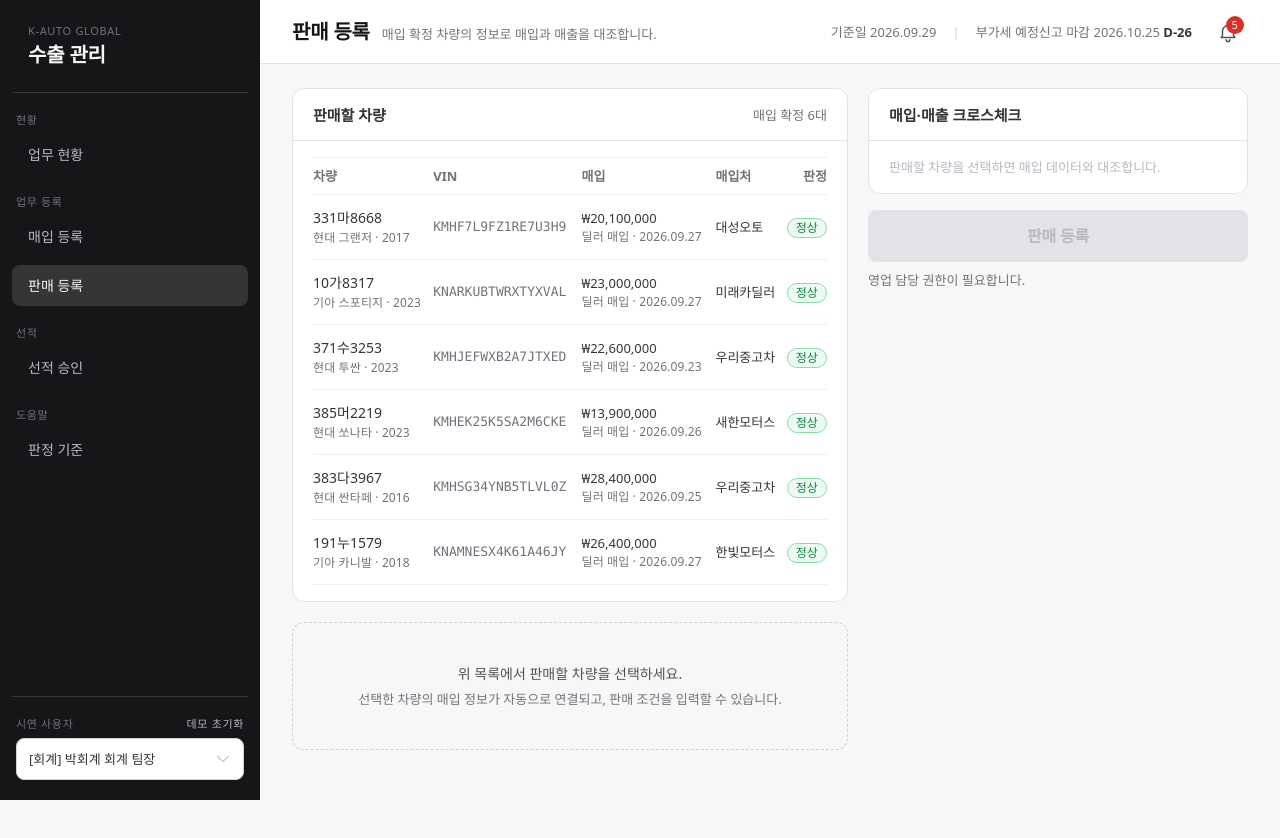
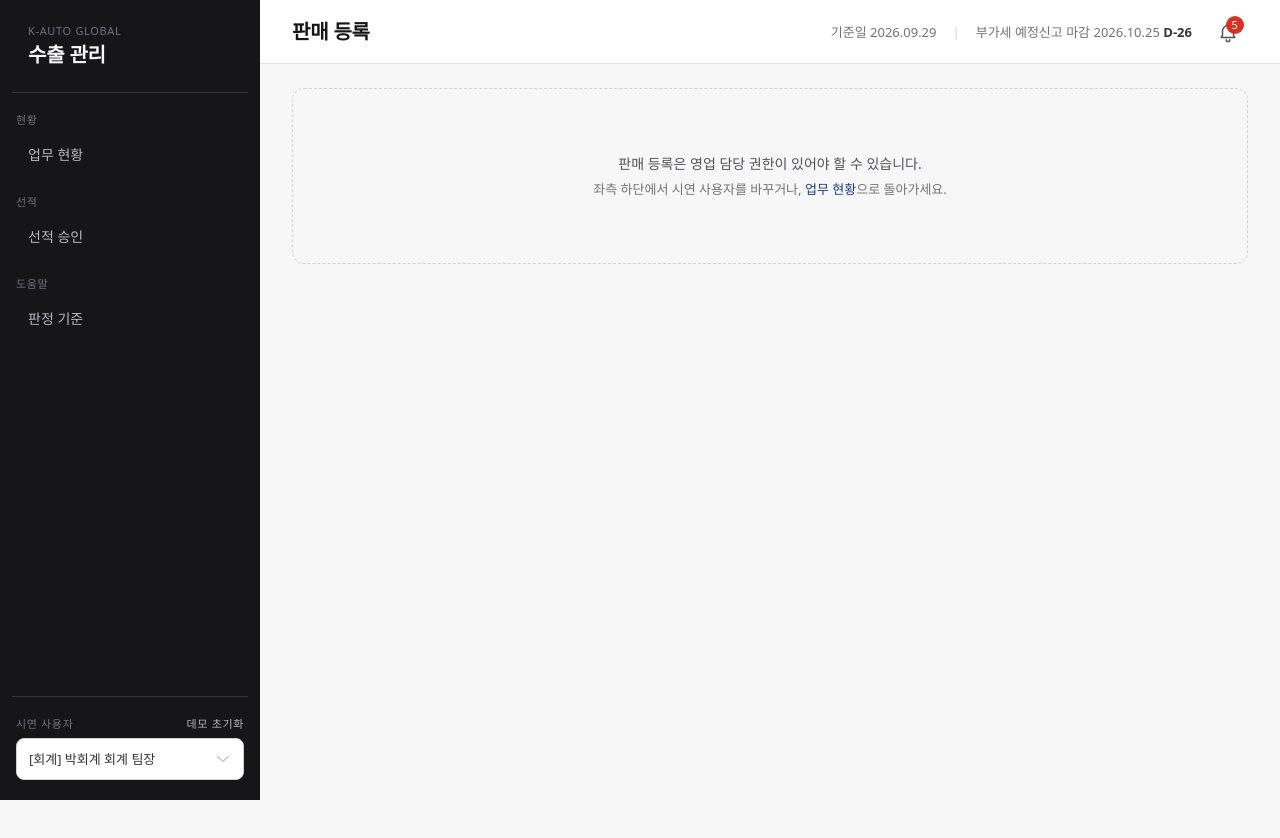
Before and after one commit to MEGUMMY1/export-erp, a React (Vite) app: page /sales/new in a window 1280 px wide. Shown: the top 838 px of the page. After the commit the page ends 800 px from the top, so only its background shows below. Built offline with nearby package versions, Linux system fonts and the light colour scheme; a web font is replaced by a local one.

Commit message:
feat: 매입·판매 등록 화면은 권한 있는 역할에게만 메뉴 노출, 직접 접근 시 안내

```diff
--- a/src/App.tsx
+++ b/src/App.tsx
@@ -1,5 +1,6 @@
 import { Navigate, Route, Routes } from 'react-router'
 import { AppLayout } from './components/layout/AppLayout'
+import { RequirePermission } from './components/layout/RequirePermission'
 import { Toaster } from './components/ui'
 import { GuidePage } from './pages/guide/GuidePage'
 import { PurchasePage } from './pages/purchase/PurchasePage'
@@ -15,8 +16,22 @@ function App() {
         <Route element={<AppLayout />}>
           <Route index element={<Navigate to="/workbench" replace />} />
           <Route path="/workbench" element={<WorkbenchPage />} />
-          <Route path="/purchases/new" element={<PurchasePage />} />
-          <Route path="/sales/new" element={<SalePage />} />
+          <Route
+            path="/purchases/new"
+            element={
+              <RequirePermission permission="REGISTER_PURCHASE" title="매입 등록">
+                <PurchasePage />
+              </RequirePermission>
+            }
+          />
+          <Route
+            path="/sales/new"
+            element={
+              <RequirePermission permission="REGISTER_SALE" title="판매 등록">
+                <SalePage />
+              </RequirePermission>
+            }
+          />
           <Route path="/shipments" element={<ShipmentsPage />} />
           <Route path="/vehicles/:id" element={<VehicleDetailPage />} />
           <Route path="/guide" element={<GuidePage />} />
--- a/src/components/layout/AppLayout.tsx
+++ b/src/components/layout/AppLayout.tsx
@@ -2,6 +2,7 @@ import { useEffect, useRef, useState } from 'react'
 import { NavLink, Outlet, useLocation, useNavigate } from 'react-router'
 import { ROLE_LABEL, TODAY } from '@/domain/constants'
 import { dday, formatDate } from '@/domain/format'
+import { can, type Permission } from '@/domain/rules'
 import { cn } from '@/lib/cn'
 import { useCurrentUser, useData, useErpStore } from '@/store'
 import { Dropdown, Modal, toast } from '@/components/ui'
@@ -9,13 +10,14 @@ import { isUnread, notificationsFor } from '@/domain/notifications'
 import { NotificationCenter } from './NotificationCenter'
 import { usePageTitleStore } from './pageTitle'
 
-const NAV = [
+// 등록 화면은 권한이 있는 역할에게만 메뉴를 보여준다 (조회 화면은 모두에게)
+const NAV: { section: string; items: { to: string; label: string; permission?: Permission }[] }[] = [
   { section: '현황', items: [{ to: '/workbench', label: '업무 현황' }] },
   {
     section: '업무 등록',
     items: [
-      { to: '/purchases/new', label: '매입 등록' },
-      { to: '/sales/new', label: '판매 등록' },
+      { to: '/purchases/new', label: '매입 등록', permission: 'REGISTER_PURCHASE' },
+      { to: '/sales/new', label: '판매 등록', permission: 'REGISTER_SALE' },
     ],
   },
   { section: '선적', items: [{ to: '/shipments', label: '선적 승인' }] },
@@ -31,6 +33,9 @@ export function AppLayout() {
   const { pathname } = useLocation()
   const navigate = useNavigate()
   const [resetOpen, setResetOpen] = useState(false)
+  const nav = NAV.map((group) => ({ ...group, items: group.items.filter((n) => !n.permission || can(user.role, n.permission)) })).filter(
+    (group) => group.items.length > 0,
+  )
 
   // 화면이 바뀌면 맨 위부터 보여준다
   useEffect(() => {
@@ -55,7 +60,7 @@ export function AppLayout() {
           <p className="mt-1 text-title-md text-gray-10">수출 관리</p>
         </div>
         <nav className="flex flex-col gap-5 py-5">
-          {NAV.map((group) => (
+          {nav.map((group) => (
             <div key={group.section} className="flex flex-col gap-2">
               <p className="px-1 text-label-xs text-gray-70">{group.section}</p>
               {group.items.map((n) => (
--- /dev/null
+++ b/src/components/layout/RequirePermission.tsx
@@ -0,0 +1,31 @@
+import type { ReactNode } from 'react'
+import { Link } from 'react-router'
+import { can, permissionHint, type Permission } from '@/domain/rules'
+import { useCurrentUser } from '@/store'
+import { usePageTitle } from './pageTitle'
+
+/**
+ * 등록 화면 접근 제한 — 권한이 없는 역할은 입력 폼 대신 안내만 본다.
+ * 조회 화면은 협업을 위해 열어 두고, 쓰기는 버튼 비활성화 + 스토어 저장 시점 재검증으로 막는다.
+ */
+export function RequirePermission({ permission, title, children }: { permission: Permission; title: string; children: ReactNode }) {
+  const user = useCurrentUser()
+  if (can(user.role, permission)) return children
+  return <NoPermission permission={permission} title={title} />
+}
+
+function NoPermission({ permission, title }: { permission: Permission; title: string }) {
+  usePageTitle(title)
+  return (
+    <div className="rounded-xl border border-dashed border-gray-40 px-5 py-16 text-center">
+      <p className="text-body-md-m text-gray-80">{title}은 {permissionHint(permission)}이 있어야 할 수 있습니다.</p>
+      <p className="mt-1 text-caption-md text-gray-70">
+        좌측 하단에서 시연 사용자를 바꾸거나,{' '}
+        <Link to="/workbench" className="text-brand-70 hover:underline">
+          업무 현황
+        </Link>
+        으로 돌아가세요.
+      </p>
+    </div>
+  )
+}
--- a/src/pages/purchase/PurchasePage.tsx
+++ b/src/pages/purchase/PurchasePage.tsx
@@ -8,7 +8,6 @@ import { CONFIRM_BLOCKERS, CURRENCY_DECIMALS, PURCHASE_TYPE_LABEL, TODAY } from
 import { nowStamp } from '@/domain/format'
 import { evaluateGates, riskOf } from '@/domain/gates'
 import { applyDraft, isHandoverDone, PREVIEW_IDS, validateDraft, type PurchaseDraft } from '@/domain/purchaseDraft'
-import { can, permissionHint } from '@/domain/rules'
 import type { PurchaseType } from '@/domain/types'
 import { calcVat } from '@/domain/vat'
 import { lookupVin, normalizeVin, VIN_PATTERN } from '@/domain/vin'
@@ -90,7 +89,6 @@ export function PurchasePage() {
   // 도난·압류·저당 차량은 등록 자체를 막는다 (해제 확인 후 재조회)
   const vinBlocked = !!vc && (vc.theft || vc.seizure || vc.lien)
   const missingVatEvidence = data.policy.vatEvidence[draft.purchaseType].some((k) => !draft.evidences.some((e) => e.kind === k))
-  const allowed = can(user.role, 'REGISTER_PURCHASE')
   // VIN은 17자리를 다 입력하면 형식(I·O·Q)·중복 오류를 바로 보여준다
   const vinError = draft.vin.length === 17 ? invalid.find((r) => r.includes('VIN')) : undefined
   const confirmDisabledReason = !isHandoverDone(draft)
@@ -256,20 +254,18 @@ export function PurchasePage() {
           missingFields={invalid.length}
         />
         <div className="flex flex-col gap-2">
-          <Button size="lg" disabled={!allowed || vinBlocked || invalid.length > 0} onClick={() => submit(false)}>
+          <Button size="lg" disabled={vinBlocked || invalid.length > 0} onClick={() => submit(false)}>
             매입 등록
           </Button>
           <Button
             size="lg"
             variant="outlined"
-            disabled={!allowed || vinBlocked || invalid.length > 0 || !!confirmDisabledReason}
+            disabled={vinBlocked || invalid.length > 0 || !!confirmDisabledReason}
             onClick={() => submit(true)}
           >
             등록 후 매입 확정
           </Button>
-          {!allowed ? (
-            <p className="text-caption-md text-gray-70">{permissionHint('REGISTER_PURCHASE')}이 필요합니다.</p>
-          ) : vinBlocked ? null : invalid.length > 0 ? (
+          {vinBlocked ? null : invalid.length > 0 ? (
             <p className="text-caption-md text-gray-70">필수 항목(*)을 모두 입력하면 등록할 수 있습니다.</p>
           ) : (
             <p className="text-caption-md text-gray-70">{confirmDisabledReason ?? '제출된 증빙은 회계 검증을 거쳐 매입세액으로 확보됩니다.'}</p>
--- a/src/pages/sale/SalePage.tsx
+++ b/src/pages/sale/SalePage.tsx
@@ -6,7 +6,6 @@ import { Button, Dropdown, NumberField, TextField, toast } from '@/components/ui
 import { CURRENCY_DECIMALS, EVIDENCE_LABEL, PURCHASE_TYPE_LABEL, TODAY } from '@/domain/constants'
 import { formatKRW, formatNumber, nowStamp } from '@/domain/format'
 import { evaluateGates, riskOf } from '@/domain/gates'
-import { can, permissionHint } from '@/domain/rules'
 import { applySale, isDoubleLoss, saleBlockReason, INCOTERMS, saleKrw, validateSale, type SaleDraft } from '@/domain/saleDraft'
 import type { Currency, TaxTreatment } from '@/domain/types'
 import { calcVat } from '@/domain/vat'
@@ -57,7 +56,6 @@ export function SalePage() {
   const invalid = validateSale(selectedId, draft, data)
   const saleBlock = saleBlockReason(selectedId, data)
   const doubleLoss = isDoubleLoss(selectedId, draft, data)
-  const allowed = can(user.role, 'REGISTER_SALE')
   const evidences = selectedId ? data.evidences.filter((e) => e.vehicleId === selectedId && e.status !== 'REJECTED') : []
 
   const submit = () => {
@@ -196,12 +194,10 @@ export function SalePage() {
           risk={preview?.risk}
         />
         <div className="flex flex-col gap-2">
-          <Button size="lg" disabled={!allowed || invalid.length > 0 || !!saleBlock} onClick={submit}>
+          <Button size="lg" disabled={invalid.length > 0 || !!saleBlock} onClick={submit}>
             판매 등록
           </Button>
-          {!allowed ? (
-            <p className="text-caption-md text-gray-70">{permissionHint('REGISTER_SALE')}이 필요합니다.</p>
-          ) : saleBlock ? (
+          {saleBlock ? (
             <p className="text-caption-md text-red-60">{saleBlock}</p>
           ) : invalid.length > 0 ? (
             <p className="text-caption-md text-gray-70">필수 항목(*)을 모두 입력하면 등록할 수 있습니다.</p>
```
Also changed, not shown: 2 other files (tests, documents, lock files or other folders).
